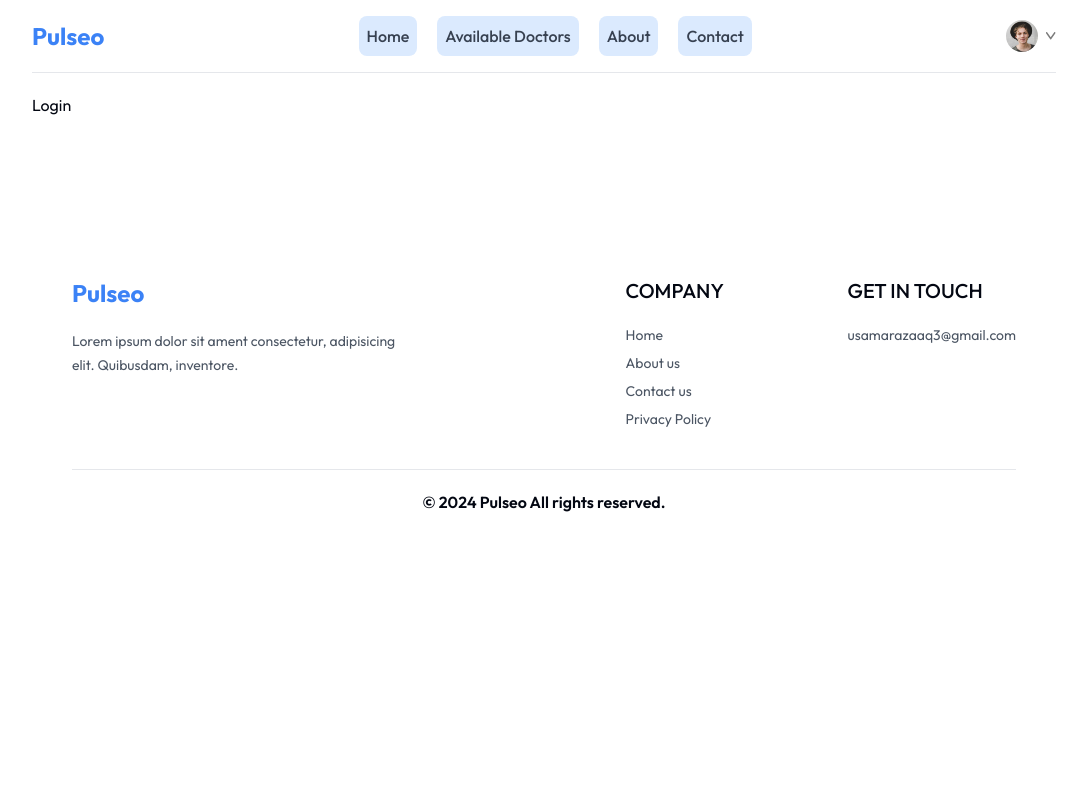
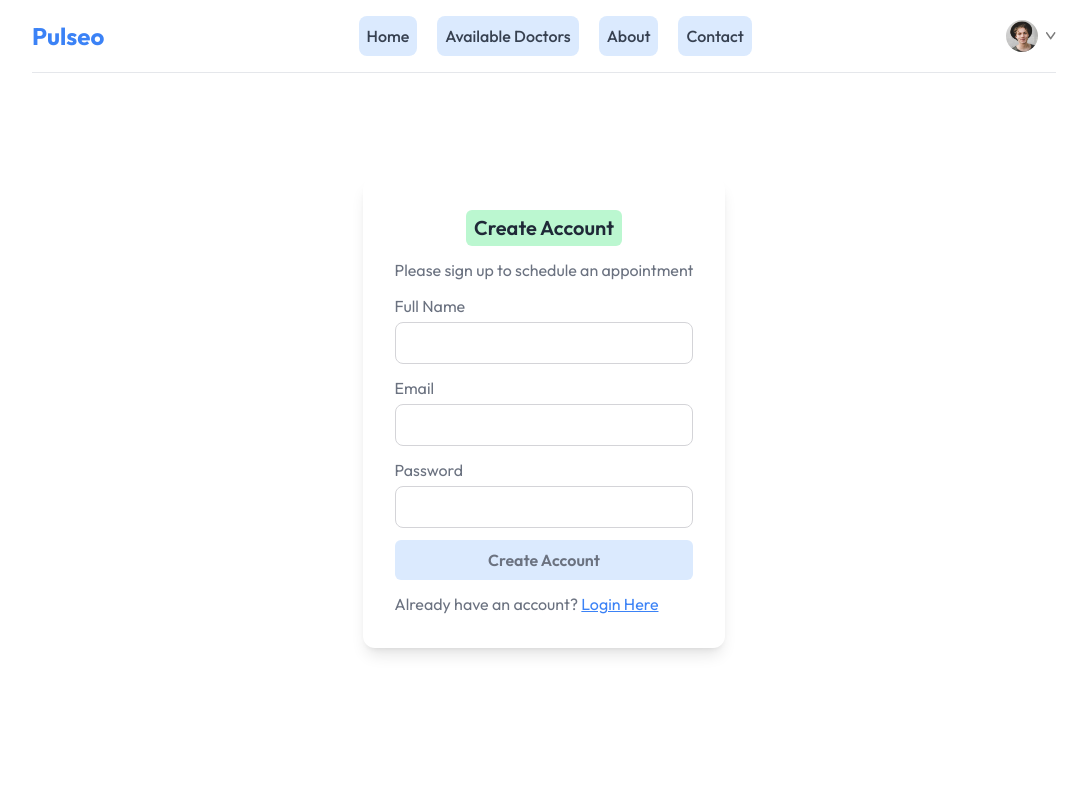
Before and after one commit to usama387/mern-hcf, a React (Vite) app: page /login in a window 1280 px wide. Shown: the top 800 px of the page, without its empty margins (96-1183 px from the left). Built offline with nearby package versions, Linux system fonts and the light colour scheme.

Commit message:
Login Page which is dynamic based on the state Login or Sign Up completed

```diff
--- a/src/pages/Login.jsx
+++ b/src/pages/Login.jsx
@@ -1,6 +1,93 @@
+import { useState } from "react";
 
 const Login = () => {
-  return <div>Login</div>;
+  const [state, setState] = useState("Sign Up");
+
+  const [email, setEmail] = useState("");
+
+  const [password, setPassword] = useState("");
+
+  const [name, setName] = useState("");
+
+  const onSubmit = async (event) => {
+    event.preventDefault();
+  };
+  return (
+    <form className="min-h-[80vh] flex items-center">
+      <div className="flex flex-col gap-3 m-auto items-start p-8 min-w-[340px] sm:min-w-[96px] rounded-xl text-gray-500 text-base shadow-lg">
+        <p className="bg-green-200 text-gray-800 w-max px-2 py-1 rounded-md text-xl font-semibold m-auto">
+          {state === "Sign Up" ? "Create Account" : "Login"}
+        </p>
+        <p>
+          Please {state === "Sign Up" ? "sign up" : "login"} to schedule an
+          appointment
+        </p>
+
+        {/* sign up only renders when a new account is to be created */}
+        {state === "Sign Up" && (
+          <div className="w-full">
+            <p>Full Name</p>
+            <input
+              type="text"
+              onChange={(e) => setName(e.target.value)}
+              value={name}
+              required
+              className="border border-zinc-300 rounded-lg w-full p-2 mt-1"
+            />
+          </div>
+        )}
+
+        <div className="w-full">
+          <p>Email</p>
+          <input
+            type="email"
+            onChange={(e) => setEmail(e.target.value)}
+            value={email}
+            required
+            className="border border-zinc-300 rounded-lg w-full p-2 mt-1"
+          />
+        </div>
+
+        <div className="w-full">
+          <p>Password</p>
+          <input
+            type="password"
+            onChange={(e) => setPassword(e.target.value)}
+            value={password}
+            required
+            className="border border-zinc-300 rounded-lg w-full p-2 mt-1"
+          />
+        </div>
+
+        {/* submit button logic */}
+        <button className="bg-blue-100 text-gray-500 w-full py-2 rounded-md text-base font-semibold">
+          {state === "Sign Up" ? "Create Account" : "Login"}
+        </button>
+
+        {state === "Sign Up" ? (
+          <p>
+            Already have an account?{" "}
+            <span
+              className="text-blue-500 underline cursor-pointer"
+              onClick={() => setState("Login")}
+            >
+              Login Here
+            </span>
+          </p>
+        ) : (
+          <p>
+            Create a new account?{" "}
+            <span
+              className="text-blue-500 underline cursor-pointer"
+              onClick={() => setState("Sign Up")}
+            >
+              click here
+            </span>
+          </p>
+        )}
+      </div>
+    </form>
+  );
 };
 
 export default Login;
```
